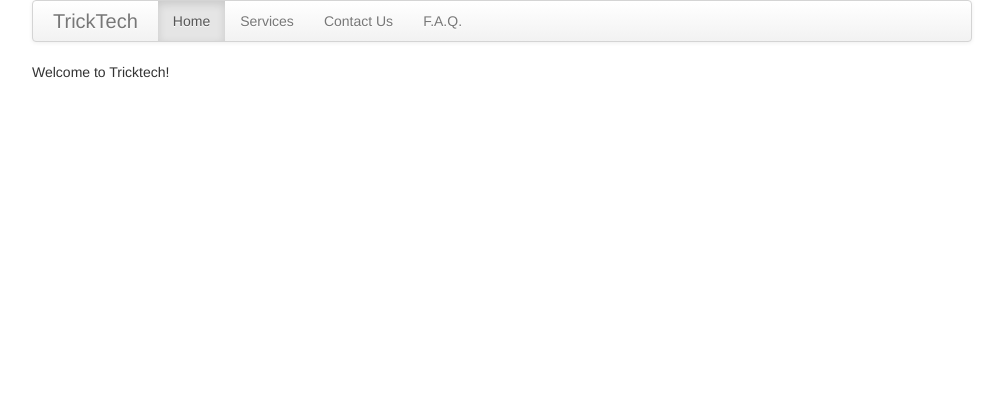
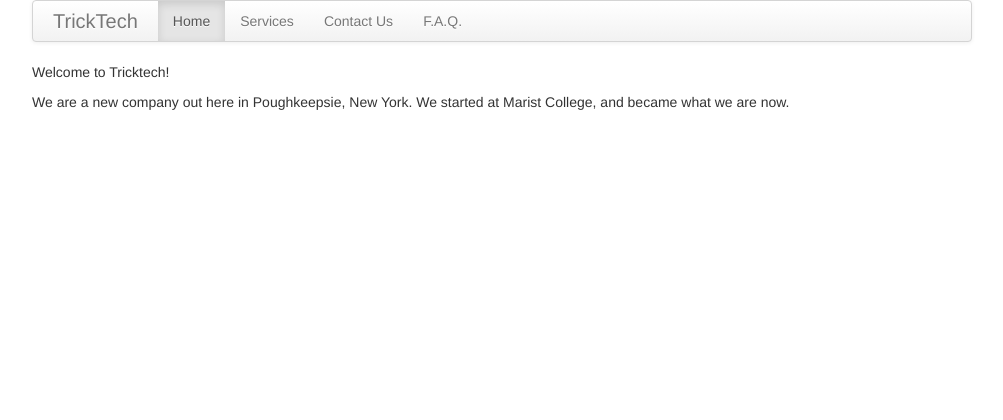
Before and after one commit to travisby/tricktech, a Django app: page / in a window 1280 px wide. Shown: the top 420 px of the page, without its empty margins (138-1141 px from the left). Run offline with Django 3.2, Linux system fonts and the light colour scheme.

Commit message:
Added some verbage on index page

```diff
--- a/tricktech/templates/index.html
+++ b/tricktech/templates/index.html
@@ -4,4 +4,6 @@
 
 {% block content %}
     <p>Welcome to Tricktech!</p>
+
+    <p>We are a new company out here in Poughkeepsie, New York.  We started at Marist College, and became what we are now.</p>
 {% endblock %}
```
